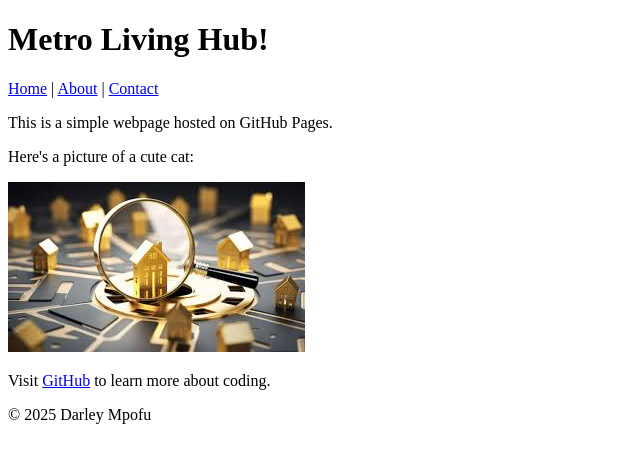
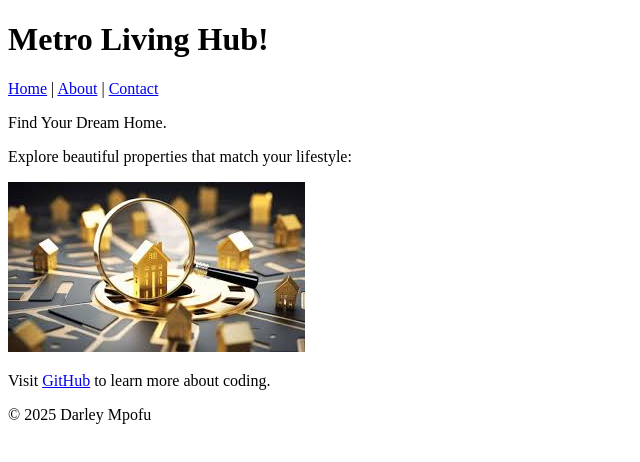
Before and after one commit to bida24-341/MetroLivingHub, a plain HTML site: page index.html in a window 1280 px wide. Shown: the whole page, without its empty margins (0-640 px from the left). Drawn offline with Linux system fonts and the light colour scheme.

Commit message:
Update index.html

```diff
--- a/index.html
+++ b/index.html
@@ -28,9 +28,9 @@
 </nav>
 <main>
 
-<p>This is a simple webpage hosted on GitHub Pages.</p>
+<p>Find Your Dream Home.</p>
 
-<p>Here's a picture of a cute cat:</p>
+<p>Explore beautiful properties that match your lifestyle:</p>
 
 <img src="images.jpg" alt="A cute kitten">
 
```
